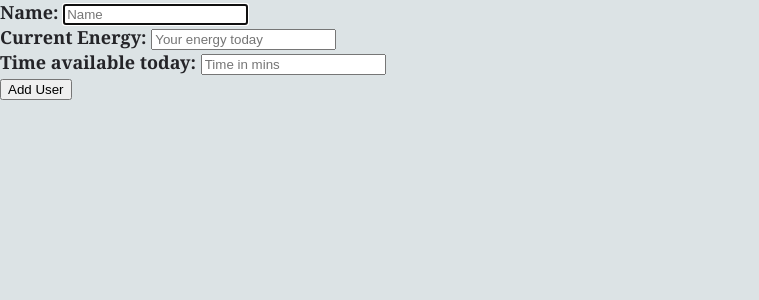
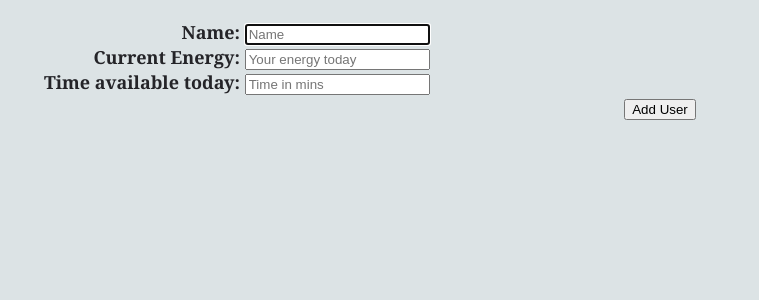
Before and after one commit to SamuelSeFe/My_Hobbiez_Inventory, a Flask app: page /user/new in a window 1280 px wide. Shown: the part 96-396 px from the top of the page, without its empty margins (0-759 px from the left). Run offline with Flask 2, Linux system fonts and the light colour scheme.

Commit message:
added styling for user and new user pages

```diff
--- /dev/null
+++ b/static/user_new.css
@@ -0,0 +1,20 @@
+#user-creator {
+    display: flex;
+    flex-direction: column;
+    margin-left: 40px;
+    margin-top: 20px;
+}
+
+#user-creator label {
+    text-align:right;
+    width: 200px;
+    display: inline-block;
+}
+
+.user-creator-inputs {
+    margin: 5px;
+}
+
+#add-user {
+    text-align: center;
+}
--- /dev/null
+++ b/static/users_index.css
@@ -0,0 +1,9 @@
+.user-list {
+    display: flex;
+    justify-content: center;
+    margin: 1rem;
+}
+
+.user-attribute {
+    color: #8b764e;
+}
--- a/templates/base.html
+++ b/templates/base.html
@@ -10,6 +10,8 @@
     <link rel="stylesheet" href="{{ url_for('static', filename='hobby_new.css') }}">
     <link rel="stylesheet" href="{{ url_for('static', filename='locations_index.css') }}">
     <link rel="stylesheet" href="{{ url_for('static', filename='location_new.css') }}">
+    <link rel="stylesheet" href="{{ url_for('static', filename='users_index.css') }}">
+    <link rel="stylesheet" href="{{ url_for('static', filename='user_new.css') }}">
     <title>My Hobby Inventory</title>
 </head>
 <body>
--- a/templates/users/new.html
+++ b/templates/users/new.html
@@ -1,24 +1,28 @@
 {% extends "base.html" %}
 {% block content %}
 
-<form action="/users" method="post">
-  <div>
+<form id="user-creator" action="/users" method="post">
+  <div class="user-cretor-input">
     <label for="name">Name:</label>
     <input type="text" id="name" name="user_name" placeholder="Name" required autofocus>
   </div>
 
-  <div>
+  <div class="user-cretor-input">
     <label for="current_energy">Current Energy:</label>
     <input type="number" id="current_energy" name="user_current_energy" placeholder="Your energy today" required>
   </div>
 
-  <div>
+  <div class="user-cretor-input">
     <label for="time_available">Time available today:</label>
     <input type="number" id="time_available" name="user_time_available" placeholder="Time in mins" required>
   </div>
 
-  <button type="submit">Add User</button>
+  <div id="add-user">
+    <button type="submit">Add User</button>
+  </div>
 
 </form>
 
+
+
 {% endblock %}
```
Also changed, not shown: templates/hobbies/new.html (+4 -4 lines), templates/users/index.html (+13 -7 lines).
